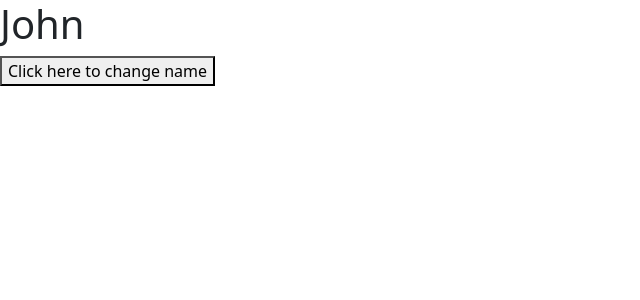
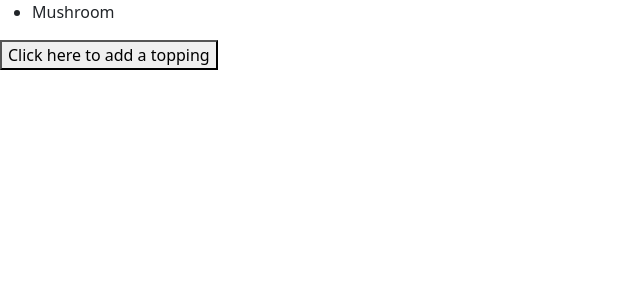
Before and after one commit to noormuhammadraza/react-playground, a React (Vite) app: page / in a window 1280 px wide. Shown: the top 300 px of the page, without its empty margins (0-640 px from the left). Built offline with nearby package versions, Linux system fonts and the light colour scheme.

Commit message:
Nothing important, just doing some exercises given in the course

```diff
--- a/src/App.jsx
+++ b/src/App.jsx
@@ -92,8 +92,17 @@
     },
   });
 
+  const [pizza, setPizza] = useState({
+    name: "Spicy Pepperoni",
+    toppings: ["Mushroom"],
+  });
+
   const handleClick = () => {
-    setGame({ ...game, player: { ...game.player, name: "Mrnoobhere" } });
+    // setGame({ ...game, player: { ...game.player, name: "Mrnoobhere" } });
+    setPizza({
+      ...pizza,
+      toppings: [...pizza.toppings, "Cheese"],
+    });
   };
 
   // For Login and Alert Components
@@ -126,8 +135,13 @@
 
   return (
     <>
-      <h1>{game.player.name}</h1>
-      <button onClick={handleClick}>Click here to change name</button>
+      {/* <h1>{game.player.name}</h1> */}
+      <ul>
+        {pizza.toppings.map((item) => (
+          <li key={item}>{item}</li>
+        ))}
+      </ul>
+      <button onClick={handleClick}>Click here to add a topping</button>
 
       {/* <Like onClick={() => console.log("Clicked")} /> */}
 
```
